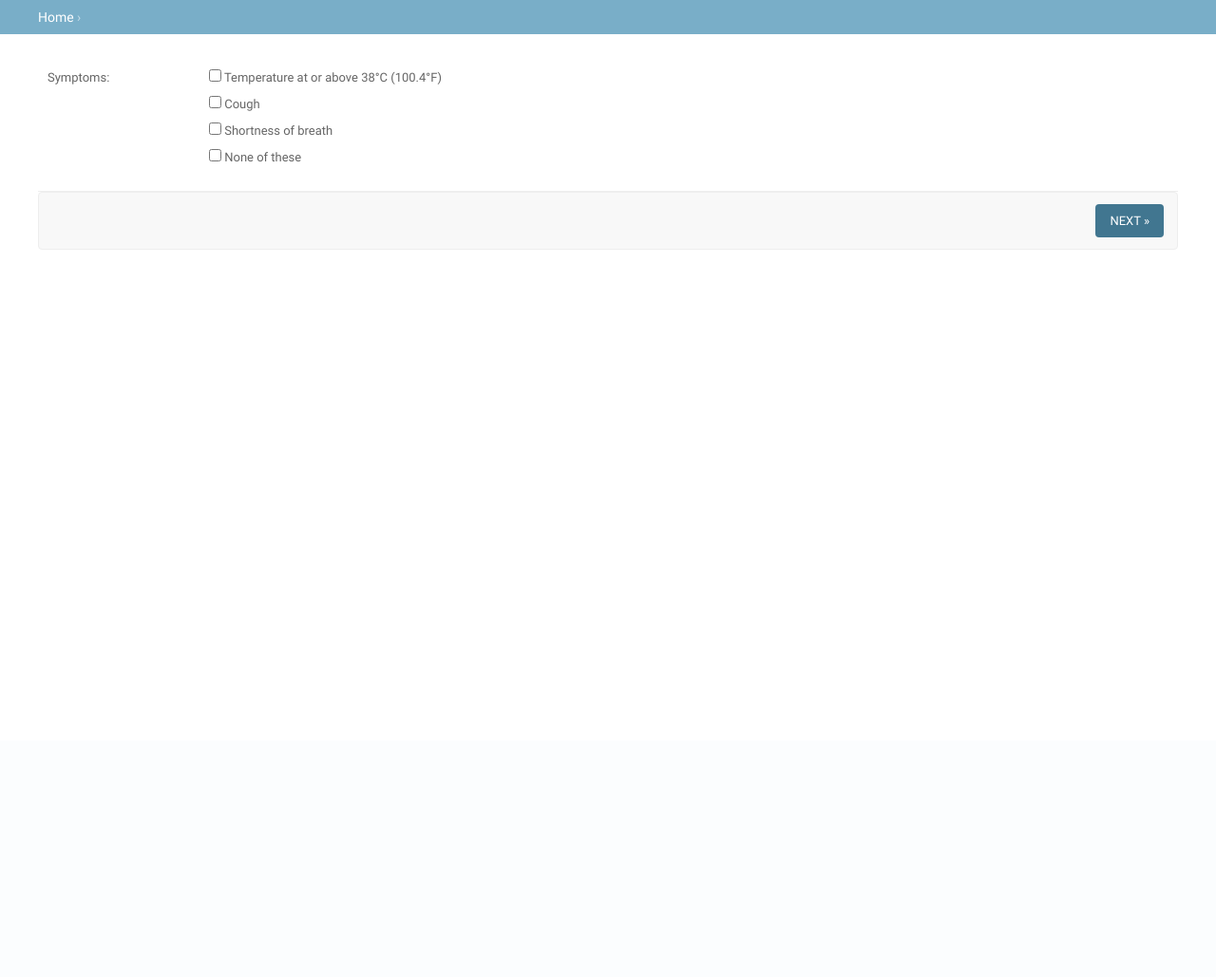
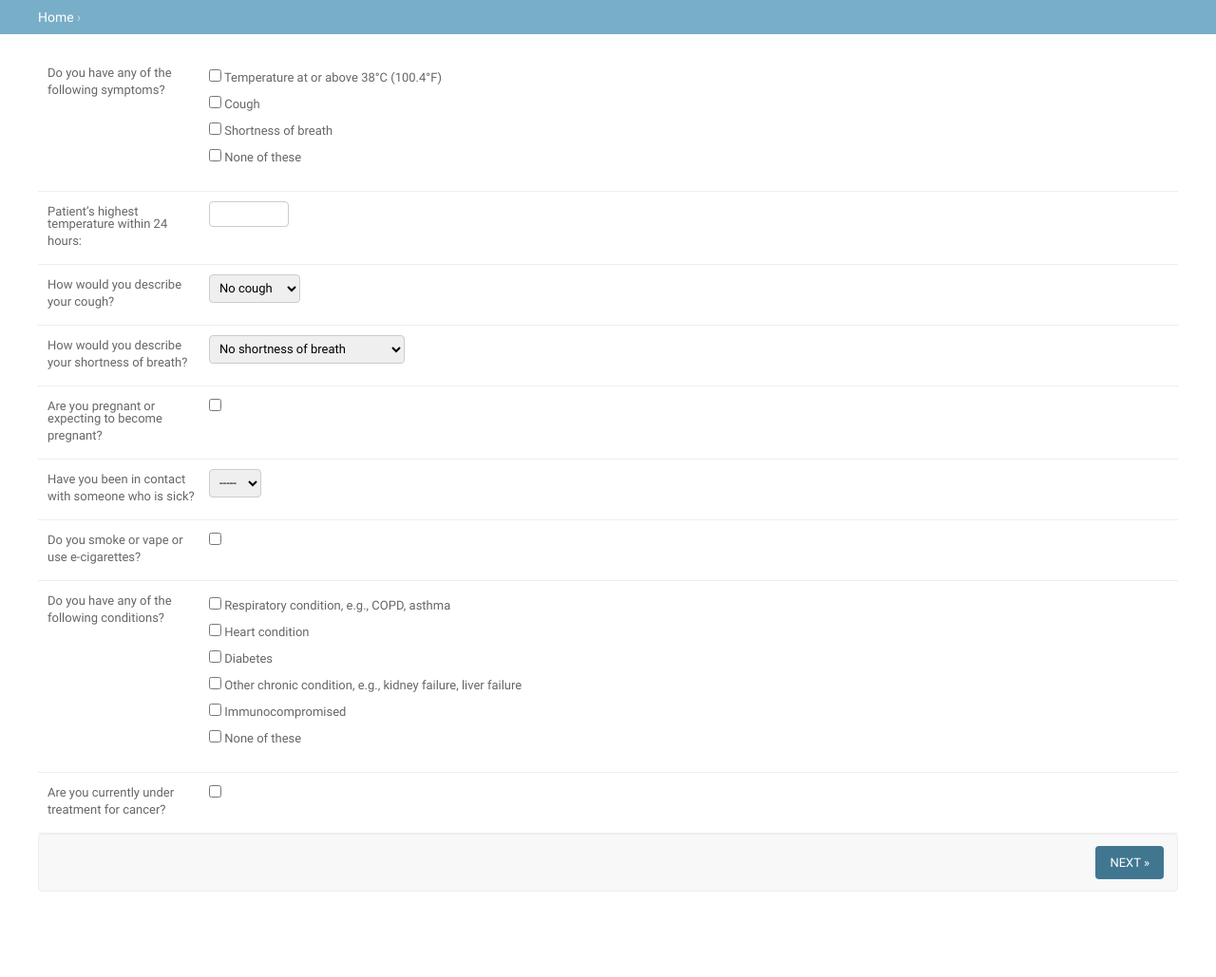
Before and after one commit to mbp-kg/covid19triageproject, a Django app: template triage_project/covid19triage/templates/covid19triage/patientfactors.html in a window 1280 px wide. Shown: the part 20-1049 px from the top of the page at 95% size. Before the commit the page ends 283 px from the top, so only its background shows below. Run offline with Django 3.2, Linux system fonts and the light colour scheme; the template is opened without the code that fills it: values that come from a table or form of the project are taken from there, others are empty; parts of the project's set-up code (start-up, migrations or seed data) failed here and were passed over.

Commit message:
Finish the patient symptoms and risk factors form

```diff
--- a/triage_project/covid19triage/forms.py
+++ b/triage_project/covid19triage/forms.py
@@ -1,3 +1,4 @@
+# -*- coding: utf-8 -*-
 from django import forms
 from django.utils.translation import gettext, gettext_lazy as _
 from django.utils.translation import pgettext, pgettext_lazy
@@ -5,7 +6,10 @@ from django.utils.translation import pgettext, pgettext_lazy
 from .models import ContactPerson
 from .models import Patient
 from .models import PatientFactors
+from .models import Risk
 from .models import Symptom
+from .widgets import KnownNullBooleanSelect
+
 
 class ContactInformationForm(forms.ModelForm):
     """
@@ -59,18 +63,61 @@ class PatientFactorsForm(forms.ModelForm):
     symptoms = forms.MultipleChoiceField(
         choices=Symptom.Possible.choices,
         widget=forms.CheckboxSelectMultiple(),
-        label=_("Symptoms"),
-        help_text=_("Do you have any of the following symptoms?"),
+        label=_("Do you have any of the following symptoms?"),
+    )
+    temperature = forms.DecimalField(
+        decimal_places=1,
+        max_digits=4,
+        max_value=110.0,
+        min_value=30.0,
+        label=_("Patientʼs highest temperature within 24 hours"),
+        required=False,
     )
     cough = forms.ChoiceField(
         label=_("How would you describe your cough?"),
         help_text=_("Is it intense?"),
         choices=PatientFactors.Cough.choices,
     )
+    shortnessofbreath = forms.ChoiceField(
+        label=_("How would you describe your shortness of breath?"),
+        help_text=_("Is it severe?"),
+        choices=PatientFactors.ShortnessOfBreath.choices,
+    )
+    pregnant = forms.BooleanField(
+        label=_("Are you pregnant or expecting to become pregnant?"),
+        required=False,
+    )
+    contact = forms.NullBooleanField(
+        label=_("Have you been in contact with someone who is sick?"),
+        widget=KnownNullBooleanSelect(),
+    )
+    smokeorvape = forms.BooleanField(
+        label=_("Do you smoke or vape or use e-cigarettes?"),
+        required=False,
+    )
+    risks = forms.MultipleChoiceField(
+        choices=Risk.Possible.choices,
+        widget=forms.CheckboxSelectMultiple(),
+        label=_("Do you have any of the following conditions?"),
+    )
+    cancer = forms.BooleanField(
+        label=_("Are you currently under treatment for cancer?"),
+        required=False,
+    )
 
     class Meta:
         model = PatientFactors
-        fields = ["symptoms", "cough", "contact"]
+        fields = [
+            "symptoms",
+            "temperature",
+            "cough",
+            "shortnessofbreath",
+            "pregnant",
+            "contact",
+            "smokeorvape",
+            "risks",
+            "cancer",
+        ]
 
 
 class PatientInformationForm(forms.ModelForm):
--- a/triage_project/covid19triage/models.py
+++ b/triage_project/covid19triage/models.py
@@ -87,8 +87,13 @@ class PatientFactors(models.Model):
 
     class Cough(models.TextChoices):
         NONE = "none", _("No cough")
-        LIGHT = "light", _("Light cough")
-        HEAVY = "heavy", _("Heavy cough")
+        WET = "wet", _("Wet cough")
+        DRY = "dry", _("Dry cough")
+
+    class ShortnessOfBreath(models.TextChoices):
+        NONE = "none", _("No shortness of breath")
+        MODERATE = "moderate", _("Moderate shortness of breath")
+        SEVERE = "severe", _("Severe shortness of breath")
 
     patient = models.ForeignKey(
         Patient,
@@ -96,13 +101,33 @@ class PatientFactors(models.Model):
         on_delete=models.PROTECT,
     )
     symptoms = models.ManyToManyField("Symptom")
+    temperature = models.DecimalField(
+        decimal_places=1,
+        max_digits=4,
+        verbose_name=_("Patientʼs highest temperature within 24 hours"),
+    )
     cough = models.CharField(
         max_length=20,
         verbose_name=_("Description of cough"),
         choices=Cough.choices,
     )
+    shortnessofbreath = models.CharField(
+        max_length=20,
+        verbose_name=_("Description of shortness of breath"),
+        choices=ShortnessOfBreath.choices,
+    )
+    pregnant = models.BooleanField(
+        verbose_name=_("Patient is pregnant or expecting to become pregnant")
+    )
     contact = models.BooleanField(
         verbose_name=_("Contact with a sick person"),
+    )
+    smokeorvape = models.BooleanField(
+        verbose_name=_("The patient smokes or vapes"),
+    )
+    risks = models.ManyToManyField("Risk")
+    cancer = models.BooleanField(
+        verbose_name=_("The patient is being treated for cancer"),
     )
     ctime = models.DateTimeField(
         auto_now_add=True,
@@ -133,6 +158,29 @@ class PatientFactorsVersion(models.Model):
     )
 
 
+class Risk(models.Model):
+    """
+    Risks for of patients possibly experiencing COVID-19
+    """
+
+    class Possible(models.TextChoices):
+        RESPIRATORY = "respiratory", _("Respiratory condition, e.g., COPD, asthma")
+        HEART = "heart", _("Heart condition")
+        DIABETES = "diabetes", _("Diabetes")
+        CHRONIC_CONDITION = "chronic condition", _("Other chronic condition, e.g., kidney failure, liver failure")
+        IMMUNOCOMPROMISED = "immunocompromised", _("Immunocompromised")
+        NONE = "none", _("None of these")
+
+    name = models.CharField(
+        max_length=30,
+        primary_key=True,
+        choices=Possible.choices
+    )
+
+    def __str__(self):
+        return self.name
+
+
 class Symptom(models.Model):
     """
     Symptoms of COVID-19
@@ -146,9 +194,13 @@ class Symptom(models.Model):
 
     name = models.CharField(
         max_length=20,
-        unique=True,
+        primary_key=True,
         choices=Possible.choices
     )
 
     def __str__(self):
         return self.name
+
+
+def get_current_pfv():
+    return PatientFactorsVersion.objects.get(pk=1)
--- a/triage_project/covid19triage/templates/covid19triage/patientfactors.html
+++ b/triage_project/covid19triage/templates/covid19triage/patientfactors.html
@@ -34,6 +34,38 @@
             {{ form.symptoms.errors }}
             {{ form.symptoms.label_tag }} {{ form.symptoms }}
         </div>
+        <div class="form-row">
+            {{ form.temperature.errors }}
+            {{ form.temperature.label_tag }} {{ form.temperature }}
+        </div>
+        <div class="form-row">
+            {{ form.cough.errors }}
+            {{ form.cough.label_tag }} {{ form.cough }}
+        </div>
+        <div class="form-row">
+            {{ form.shortnessofbreath.errors }}
+            {{ form.shortnessofbreath.label_tag }} {{ form.shortnessofbreath }}
+        </div>
+        <div class="form-row">
+            {{ form.pregnant.errors }}
+            {{ form.pregnant.label_tag }} {{ form.pregnant }}
+        </div>
+        <div class="form-row">
+            {{ form.contact.errors }}
+            {{ form.contact.label_tag }} {{ form.contact }}
+        </div>
+        <div class="form-row">
+            {{ form.smokeorvape.errors }}
+            {{ form.smokeorvape.label_tag }} {{ form.smokeorvape }}
+        </div>
+        <div class="form-row">
+            {{ form.risks.errors }}
+            {{ form.risks.label_tag }} {{ form.risks }}
+        </div>
+        <div class="form-row">
+            {{ form.cancer.errors }}
+            {{ form.cancer.label_tag }} {{ form.cancer }}
+        </div>
         <div class="submit-row">
           <input type="submit" value="{% trans "Next »" context "Next button label" %}" class="default" />
         </div>
--- a/triage_project/covid19triage/urls.py
+++ b/triage_project/covid19triage/urls.py
@@ -21,4 +21,5 @@ urlpatterns = [
     path("contactinfo", views.ContactInformationView.as_view(), name="contactinfo"),
     path("patientinfo", views.PatientInformationView.as_view(), name="patientinfo"),
     path("patientfactors", views.PatientFactorsView.as_view(), name="patientfactors"),
+    path("result", views.result, name="result"),
 ]
--- /dev/null
+++ b/triage_project/covid19triage/widgets.py
@@ -0,0 +1,34 @@
+from django import forms
+from django.utils.translation import pgettext_lazy
+
+
+class KnownNullBooleanSelect(forms.Select):
+
+    def __init__(self, attrs=None):
+        choices = (
+            ("unknown", pgettext_lazy("empty option for select button", "-----")),
+            ("true", pgettext_lazy("true option for select button", "Yes")),
+            ("false", pgettext_lazy("false option for select button", "No")),
+        )
+        super().__init__(attrs, choices)
+
+    def format_value(self, value):
+        try:
+            return {
+                True: "true", False: "false",
+                "true": "true", "false": "false",
+                "2": "true", "3": "false",
+            }[value]
+        except KeyError:
+            return "unknown"
+
+    def value_from_data_dict(self, data, files, name):
+        value = data.get(name)
+        return {
+            True: True,
+            "true": True,
+            "True": True,
+            False: False,
+            "false": False,
+            "False": False,
+        }.get(value)
```
Also changed, not shown: triage_project/covid19triage/views.py (+24 -3 lines), triage_project/covid19triage/migrations/0002_preload.py.
